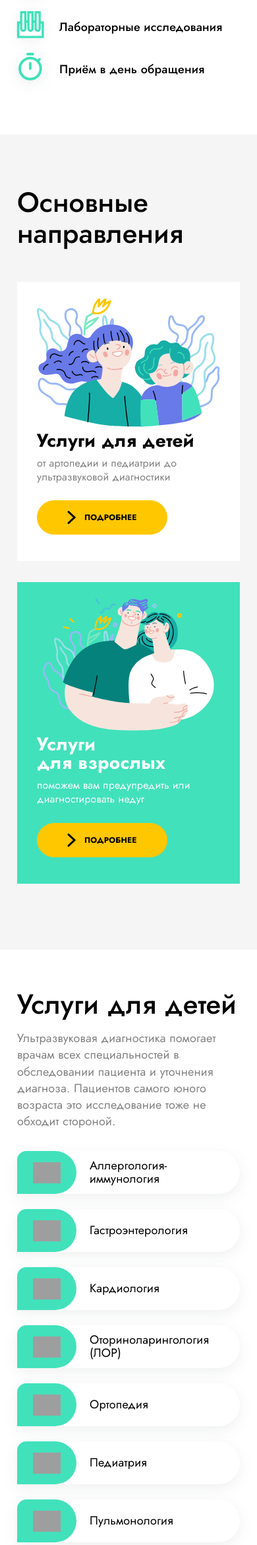
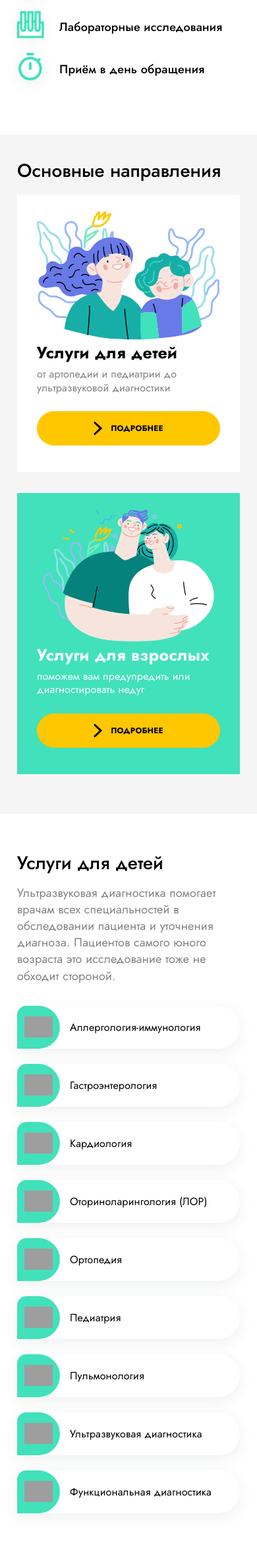
Before and after one commit to yurkaronin/uzi-plus, a PHP site: page /home.html in a window 390 px wide. Shown: the part 1335-3676 px from the top of the page at 66% size. Run offline with PHP 8.4, Linux system fonts and the light colour scheme; grey boxes are pictures that could not be loaded.

Commit message:
Адаптив анонсов услуг

```diff
--- a/css/sections/_main-directions.scss
+++ b/css/sections/_main-directions.scss
@@ -106,8 +106,31 @@
   }
 
   @media (max-width: 768px) {
+    padding-top: 40px;
+    padding-bottom: 60px;
+
     &__list {
       grid-template-columns: 1fr;
+    }
+
+    .title {
+      font-size: 32px;
+      margin-bottom: 0.7em;
+    }
+
+    &__item-name {
+      font-size: 25px;
+    }
+  }
+
+  @media (max-width: 425px) {
+    .title {
+      font-size: 28px;
+    }
+
+    .button {
+      width: 100%;
+      max-width: 100%;
     }
   }
 
--- a/css/sections/_promo.scss
+++ b/css/sections/_promo.scss
@@ -113,7 +113,8 @@
       display: flex;
       align-items: center;
       gap: 32px;
-      max-width: max-content;
+      max-width: 100%;
+      width: 100%;
 
     }
 
--- a/css/sections/_service-preview.scss
+++ b/css/sections/_service-preview.scss
@@ -74,6 +74,7 @@
     .title {
       margin-bottom: 16px;
     }
+
     &__list {
       grid-template-columns: 1fr 1fr;
       gap: 23px;
@@ -87,6 +88,7 @@
 
     &__icon {
       width: 90px;
+
       img {
         position: absolute;
         height: 32px;
@@ -94,9 +96,37 @@
     }
 
   }
+
   @media (max-width: 768px) {
     &__list {
       grid-template-columns: 1fr;
     }
+
+    .title {
+      font-size: 32px;
+      margin-bottom: 0.6em;
+    }
+  }
+
+  @media (max-width: 425px) {
+    .title {
+      font-size: 28px;
+    }
+
+    .button {
+      width: 100%;
+      max-width: 100%;
+    }
+
+    &__icon {
+      width: 65px;
+    }
+
+    &__link {
+      padding-left: 80px;
+    }
+    &__text {
+      font-size: 16px;
+    }
   }
 }
--- a/css/style.css
+++ b/css/style.css
@@ -1573,8 +1573,28 @@ input[type=radio].visually-hidden {
   }
 }
 @media (max-width: 768px) {
+  .main-directions {
+    padding-top: 40px;
+    padding-bottom: 60px;
+  }
   .main-directions__list {
     grid-template-columns: 1fr;
+  }
+  .main-directions .title {
+    font-size: 32px;
+    margin-bottom: 0.7em;
+  }
+  .main-directions__item-name {
+    font-size: 25px;
+  }
+}
+@media (max-width: 425px) {
+  .main-directions .title {
+    font-size: 28px;
+  }
+  .main-directions .button {
+    width: 100%;
+    max-width: 100%;
   }
 }
 
@@ -1655,6 +1675,28 @@ input[type=radio].visually-hidden {
   .service-preview__list {
     grid-template-columns: 1fr;
   }
+  .service-preview .title {
+    font-size: 32px;
+    margin-bottom: 0.6em;
+  }
+}
+@media (max-width: 425px) {
+  .service-preview .title {
+    font-size: 28px;
+  }
+  .service-preview .button {
+    width: 100%;
+    max-width: 100%;
+  }
+  .service-preview__icon {
+    width: 65px;
+  }
+  .service-preview__link {
+    padding-left: 80px;
+  }
+  .service-preview__text {
+    font-size: 16px;
+  }
 }
 
 .promo {
@@ -1754,9 +1796,8 @@ input[type=radio].visually-hidden {
     display: flex;
     align-items: center;
     gap: 32px;
-    max-width: -webkit-max-content;
-    max-width: -moz-max-content;
-    max-width: max-content;
+    max-width: 100%;
+    width: 100%;
   }
   .promo a[href^="tel:"] {
     margin-bottom: 0;
```
Also changed, not shown: 1 other file.
